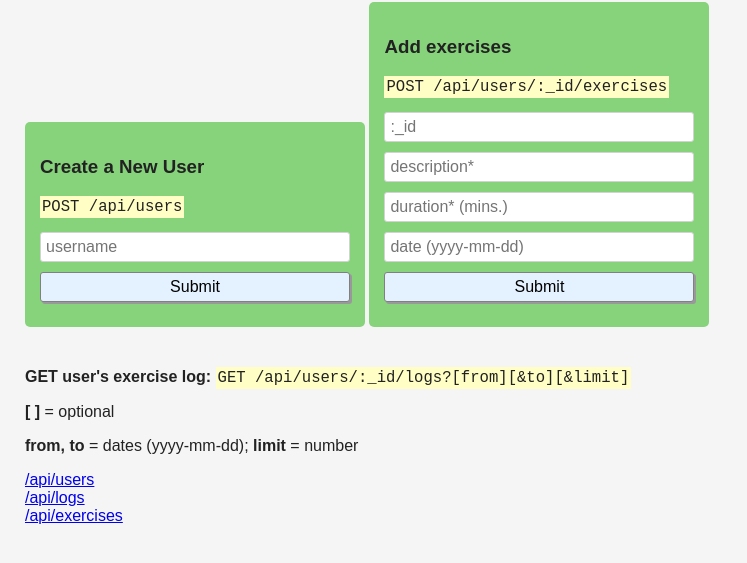
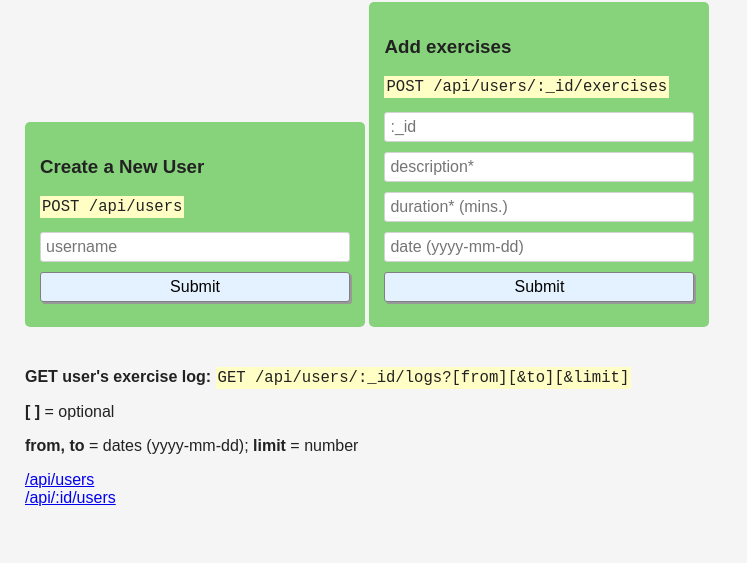
Before and after one commit to aondenet-sinval/exercisetracker, a website: page public/index.html in a window 1280 px wide. Shown: the part 81-644 px from the top of the page, without its empty margins (0-747 px from the left). Drawn offline with Linux system fonts and the light colour scheme.

Commit message:
html ref

```diff
--- a/api/getUserById.js
+++ b/api/getUserById.js
@@ -5,7 +5,6 @@ const getUserById = async (req, res) => {
   const user = await User.findOne({ 'username': name.username })
   const countQuery = await Exercise.where({ 'username': name.username })
     .countDocuments().exec()
-  console.log('exercises number ', countQuery)
   if (user) {
     res.json(user)
   }else {
--- a/public/index.html
+++ b/public/index.html
@@ -32,8 +32,7 @@
       <p><strong>[ ]</strong> = optional</p>
       <p><strong>from, to</strong> = dates (yyyy-mm-dd); <strong>limit</strong> = number</p>
       <a href="http://localhost:3000/api/users">/api/users</a><br />
-      <a href="http://localhost:3000/api/logs">/api/logs</a><br />
-      <a href="http://localhost:3000/api/exercises">/api/exercises</a>
+      <a href="#">/api/:id/users</a>
     </div>
     <script>
       const exerciseForm = document.getElementById("exercise-form");
```
